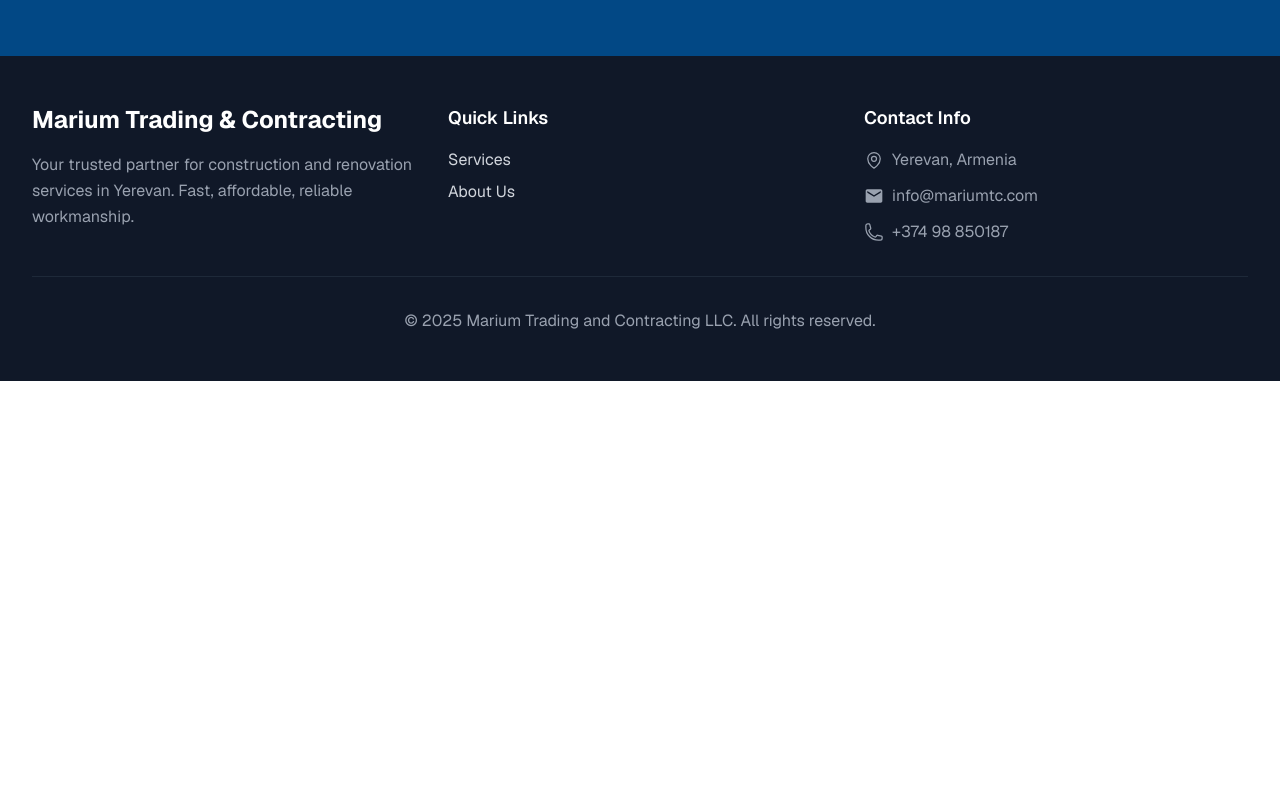
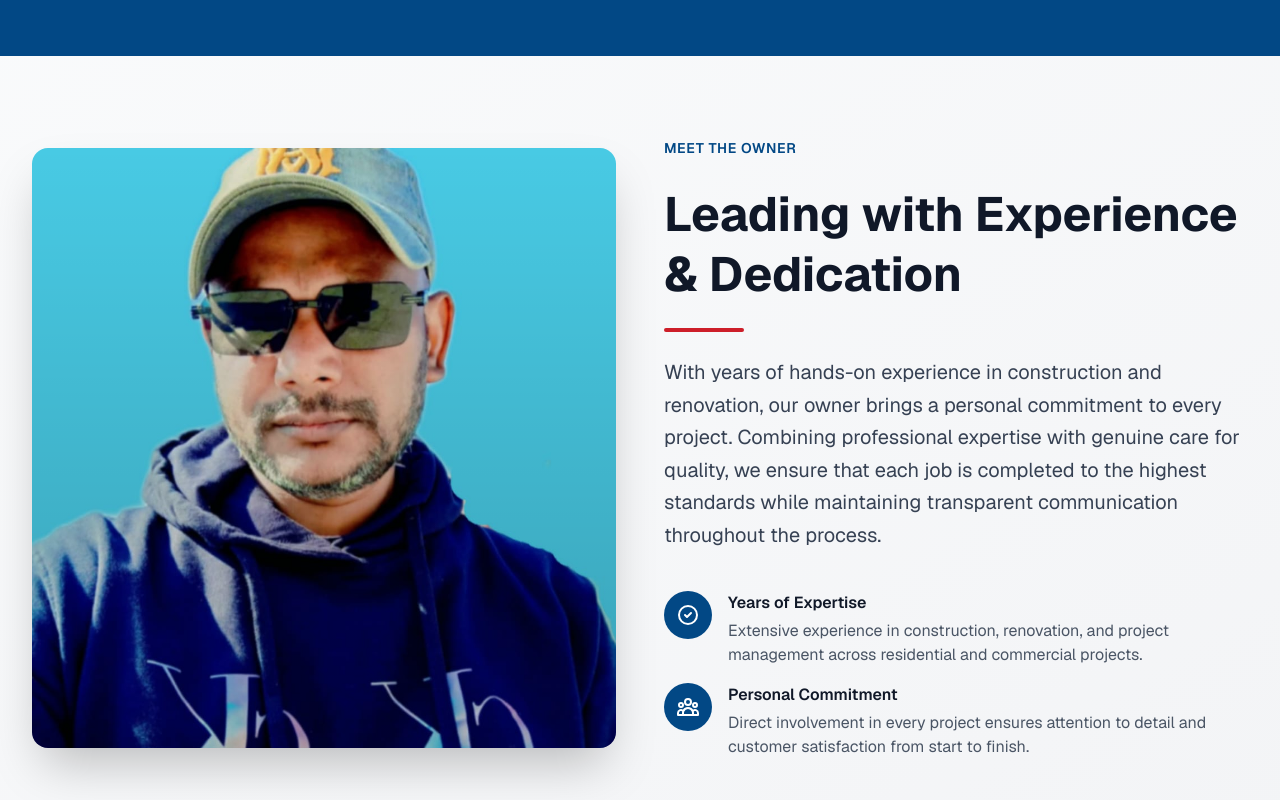
Before and after one commit to AliZok/mtc, a Next.js app: page /en in a window 1280 px wide. Shown: the part 2860-3660 px from the top of the page. Before the commit the page ends 3241 px from the top, so only its background shows below. Built offline with nearby package versions, Linux system fonts and the light colour scheme.

Commit message:
put manager section

```diff
--- a/app/[locale]/page.tsx
+++ b/app/[locale]/page.tsx
@@ -2,6 +2,7 @@ import Image from "next/image";
 import { getTranslations } from 'next-intl/server';
 import Header from "../components/Header";
 import Footer from "../components/Footer";
+import OwnerSection from "../components/OwnerSection";
 import ServiceCard from "../components/ServiceCard";
 import {
   HiOutlineHome,
@@ -182,6 +183,9 @@ export default async function Home({
         </div>
       </section>
 
+      {/* Owner Section */}
+      <OwnerSection />
+
       <Footer />
     </div>
   );
--- /dev/null
+++ b/app/components/OwnerSection.tsx
@@ -0,0 +1,72 @@
+"use client";
+
+import Image from "next/image";
+import { useTranslations } from 'next-intl';
+
+export default function OwnerSection() {
+  const t = useTranslations('owner');
+
+  return (
+    <section className="py-20 bg-gradient-to-br from-gray-50 to-gray-100">
+      <div className="max-w-7xl mx-auto px-4 sm:px-6 lg:px-8">
+        <div className="grid grid-cols-1 lg:grid-cols-2 gap-12 items-center">
+          {/* Image Section */}
+          <div className="relative order-2 lg:order-1">
+            <div className="relative h-[500px] lg:h-[600px] rounded-2xl overflow-hidden shadow-2xl">
+              <Image
+                src="/owner.jpg"
+                alt={t('imageAlt')}
+                fill
+                className="object-cover"
+                priority
+              />
+              <div className="absolute inset-0 bg-gradient-to-t from-black/20 to-transparent"></div>
+            </div>
+            {/* Decorative element */}
+            <div className="absolute -bottom-6 -right-6 w-32 h-32 bg-[#024885] opacity-10 rounded-full blur-3xl -z-10"></div>
+          </div>
+
+          {/* Content Section */}
+          <div className="order-1 lg:order-2 space-y-6">
+            <div className="inline-block">
+              <span className="text-sm font-semibold text-[#024885] uppercase tracking-wider">
+                {t('badge')}
+              </span>
+            </div>
+            <h2 className="text-4xl md:text-5xl font-bold text-gray-900 leading-tight">
+              {t('title')}
+            </h2>
+            <div className="w-20 h-1 bg-[#cd1e29] rounded-full"></div>
+            <p className="text-lg md:text-xl text-gray-700 leading-relaxed">
+              {t('description')}
+            </p>
+            <div className="pt-4 space-y-4">
+              <div className="flex items-start gap-4">
+                <div className="flex-shrink-0 w-12 h-12 rounded-full bg-[#024885] flex items-center justify-center">
+                  <svg className="w-6 h-6 text-white" fill="none" stroke="currentColor" viewBox="0 0 24 24">
+                    <path strokeLinecap="round" strokeLinejoin="round" strokeWidth={2} d="M9 12l2 2 4-4m6 2a9 9 0 11-18 0 9 9 0 0118 0z" />
+                  </svg>
+                </div>
+                <div>
+                  <h3 className="font-semibold text-gray-900 mb-1">{t('experience.title')}</h3>
+                  <p className="text-gray-600">{t('experience.description')}</p>
+                </div>
+              </div>
+              <div className="flex items-start gap-4">
+                <div className="flex-shrink-0 w-12 h-12 rounded-full bg-[#024885] flex items-center justify-center">
+                  <svg className="w-6 h-6 text-white" fill="none" stroke="currentColor" viewBox="0 0 24 24">
+                    <path strokeLinecap="round" strokeLinejoin="round" strokeWidth={2} d="M17 20h5v-2a3 3 0 00-5.356-1.857M17 20H7m10 0v-2c0-.656-.126-1.283-.356-1.857M7 20H2v-2a3 3 0 015.356-1.857M7 20v-2c0-.656.126-1.283.356-1.857m0 0a5.002 5.002 0 019.288 0M15 7a3 3 0 11-6 0 3 3 0 016 0zm6 3a2 2 0 11-4 0 2 2 0 014 0zM7 10a2 2 0 11-4 0 2 2 0 014 0z" />
+                  </svg>
+                </div>
+                <div>
+                  <h3 className="font-semibold text-gray-900 mb-1">{t('commitment.title')}</h3>
+                  <p className="text-gray-600">{t('commitment.description')}</p>
+                </div>
+              </div>
+            </div>
+          </div>
+        </div>
+      </div>
+    </section>
+  );
+}
--- a/messages/en.json
+++ b/messages/en.json
@@ -60,6 +60,20 @@
       "description": "Skilled workmanship and local know-how to protect your investment and improve the value of your property."
     }
   },
+  "owner": {
+    "badge": "Meet the Owner",
+    "title": "Leading with Experience & Dedication",
+    "description": "With years of hands-on experience in construction and renovation, our owner brings a personal commitment to every project. Combining professional expertise with genuine care for quality, we ensure that each job is completed to the highest standards while maintaining transparent communication throughout the process.",
+    "imageAlt": "Company owner and founder",
+    "experience": {
+      "title": "Years of Expertise",
+      "description": "Extensive experience in construction, renovation, and project management across residential and commercial projects."
+    },
+    "commitment": {
+      "title": "Personal Commitment",
+      "description": "Direct involvement in every project ensures attention to detail and customer satisfaction from start to finish."
+    }
+  },
   "footer": {
     "companyName": "Marium Trading & Contracting",
     "description": "Your trusted partner for construction and renovation services in Yerevan. Fast, affordable, reliable workmanship.",
--- a/messages/hy.json
+++ b/messages/hy.json
@@ -60,6 +60,20 @@
       "description": "Փորձառու վարպետություն և տեղական գիտելիքներ՝ ձեր ներդրումը պաշտպանելու և ձեր գույքի արժեքը բարելավելու համար:"
     }
   },
+  "owner": {
+    "badge": "Ծանոթացեք Սեփականատիրոջ Հետ",
+    "title": "Առաջնորդելով փորձով և նվիրումով",
+    "description": "Շինարարության և նորացման բնագավառում տարիների փորձառությամբ, մեր սեփականատերը անձնական նվիրում է բերում յուրաքանչյուր նախագծին: Միավորելով պրոֆեսիոնալ փորձառությունը որակի հանդեպ անկեղծ հոգատարության հետ, մենք ապահովում ենք, որ յուրաքանչյուր աշխատանք կատարվում է ամենաբարձր չափանիշներով՝ պահպանելով թափանցիկ հաղորդակցությունը ամբողջ գործընթացի ընթացքում:",
+    "imageAlt": "Ընկերության սեփականատեր և հիմնադիր",
+    "experience": {
+      "title": "Տարիների Փորձառություն",
+      "description": "Բնակելի և առևտրային նախագծերում շինարարության, նորացման և նախագծային կառավարման մեջ ընդարձակ փորձառություն:"
+    },
+    "commitment": {
+      "title": "Անձնական Նվիրում",
+      "description": "Յուրաքանչյուր նախագծում ուղղակի ներգրավումը ապահովում է մանրակրկիտ ուշադրություն և հաճախորդների գոհունակություն սկզբից մինչև վերջ:"
+    }
+  },
   "footer": {
     "companyName": "Մարիում Թրեյդինգ & Կոնտրակտինգ",
     "description": "Ձեր վստահելի գործընկերը Երևանի շինարարական և նորացման ծառայությունների համար: Արագ, մատչելի, հուսալի աշխատանք:",
```
Also changed, not shown: public/owner.jpg (added).
